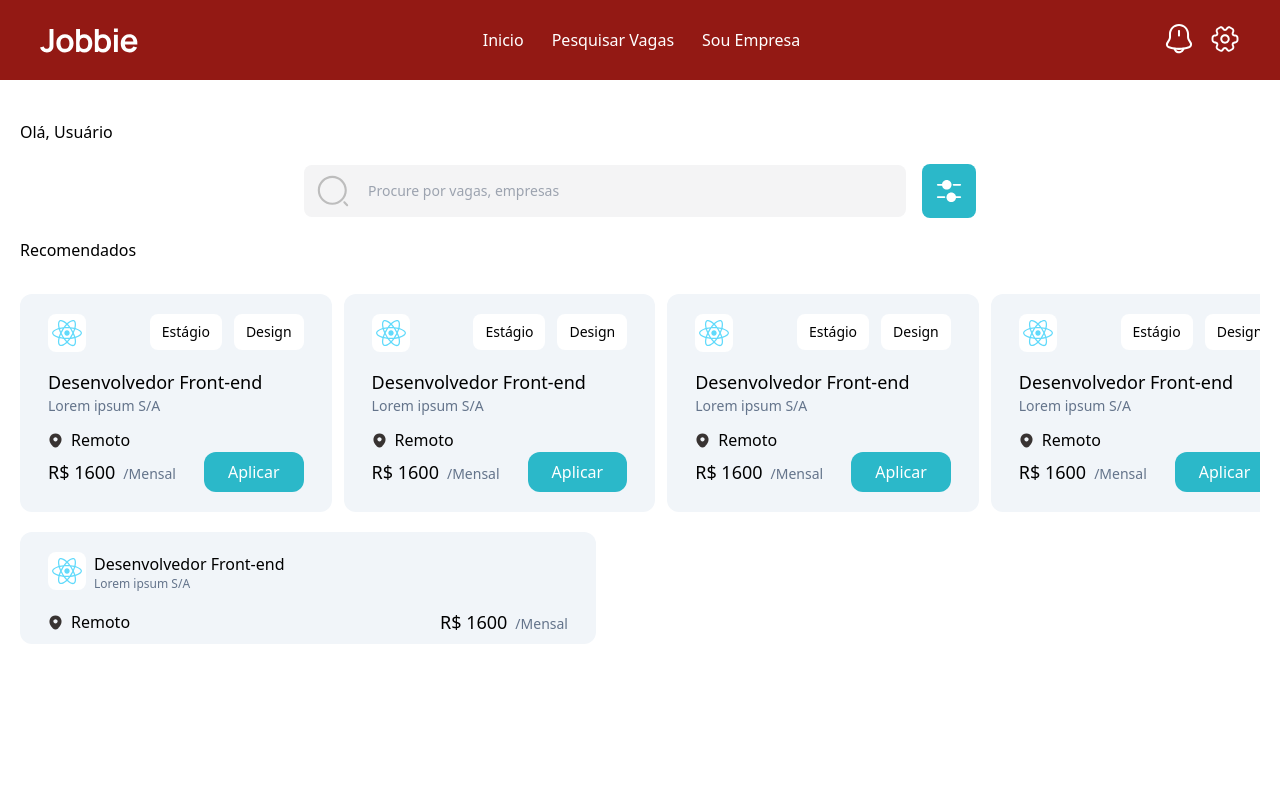
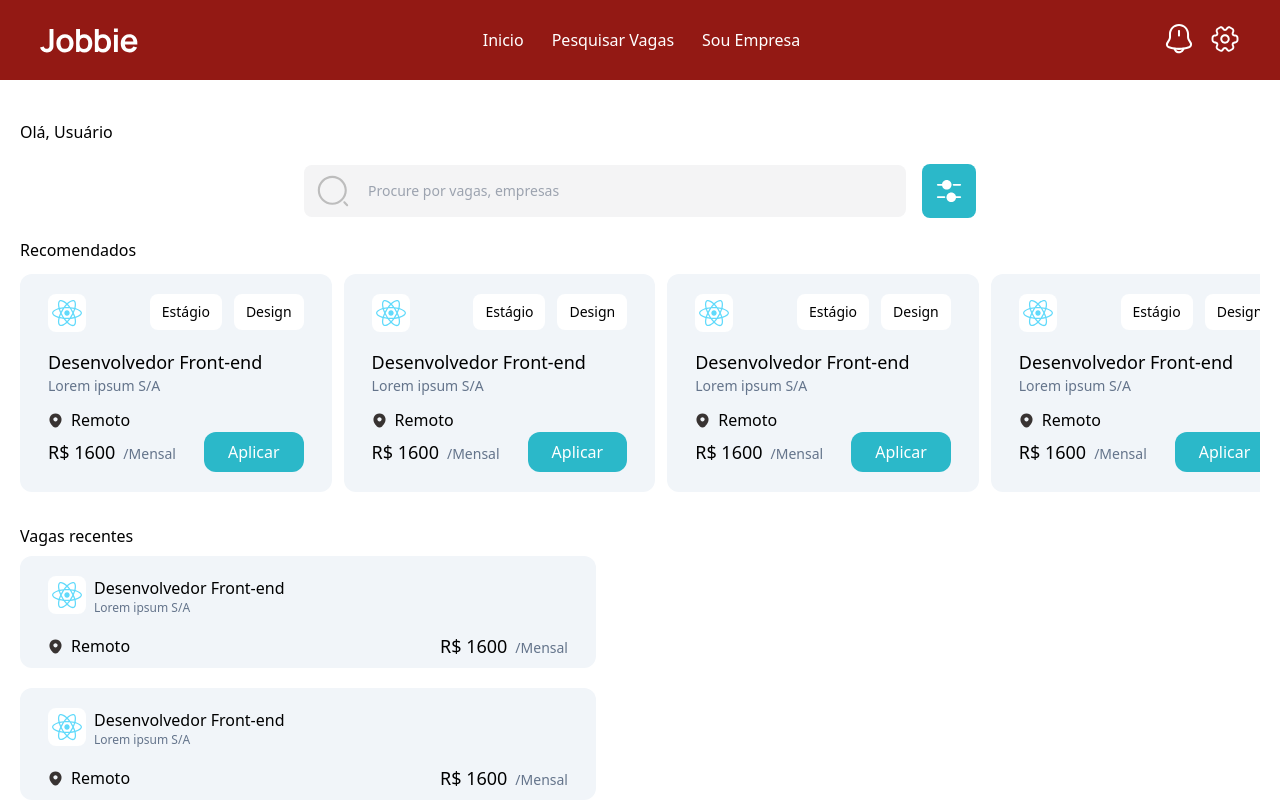
Before and after one commit to jobbie-project/jobbie-app, a Next.js app: page / in a window 1280 px wide. Shown: the top 800 px of the page. Built offline with nearby package versions, Linux system fonts and the light colour scheme.

Commit message:
finishes the visual of homepage

```diff
--- a/src/components/sidebar.tsx
+++ b/src/components/sidebar.tsx
@@ -1,28 +1,22 @@
 export function Sidebar(props: { isOpen: boolean }) {
   return (
     <div
+      className={`text-white absolute z-10 bg-[#931914] w-52 ${props.isOpen ? "left-[0px]" : "left-[-210px]"}  overflow-auto rounded-br-lg `}
       style={{
-        zIndex: 4,
-        backgroundColor: "white",
-        minWidth: "200px",
-        position: "absolute",
-        left: `${props.isOpen ? "0px" : "-200px"}`,
         transition: "left 1s",
-        overflow: "auto",
-        minHeight: "90%",
       }}
     >
       <ul className="flex flex-col mt-4 font-medium">
         <li>
           <a className="block p-3">Inicio</a>
         </li>
-        <li>
+        <li className="border-t-white border-t ">
           <a className="block p-3">Vagas</a>
         </li>
-        <li>
+        <li className="border-t-white border-t">
           <a className="block p-3">Aplicações</a>
         </li>
-        <li>
+        <li className="border-t-white border-t bo">
           <a className="block p-3">Perfil</a>
         </li>
       </ul>
--- a/src/pages/index.tsx
+++ b/src/pages/index.tsx
@@ -35,8 +35,8 @@ export default function Home() {
       <div className="p-5">
         <p className="my-5">Olá, {username}</p>
         <SearchBar />
-        <p className="my-5">Recomendados</p>
-        <div className="relative flex items-center">
+        <p className="mt-5">Recomendados</p>
+        <div className="relative flex mb-5 items-center">
           <div className="w-full h-full bg- overflow-x-scroll scroll whitespace-nowrap scroll-smooth scrollbar-hide">
             {Array(numberOfJobs)
               .fill(0)
@@ -47,7 +47,14 @@ export default function Home() {
               ))}
           </div>
         </div>
-        <JobCardMedium job={mockJob} />
+        <p>Vagas recentes</p>
+        {Array(numberOfJobs)
+          .fill(0)
+          .map((_, index) => (
+            <div className="mb-5">
+              <JobCardMedium job={mockJob} key={index} />
+            </div>
+          ))}
       </div>
     </>
   );
```
